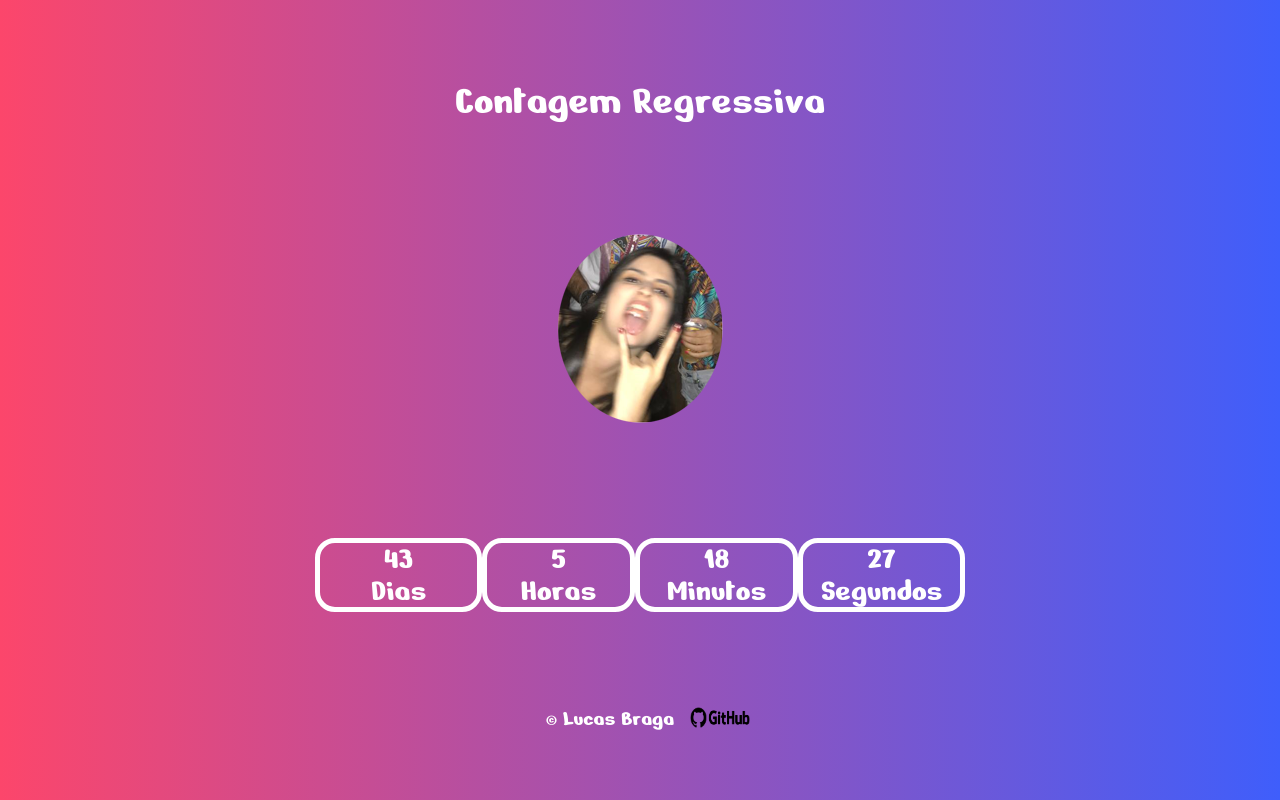
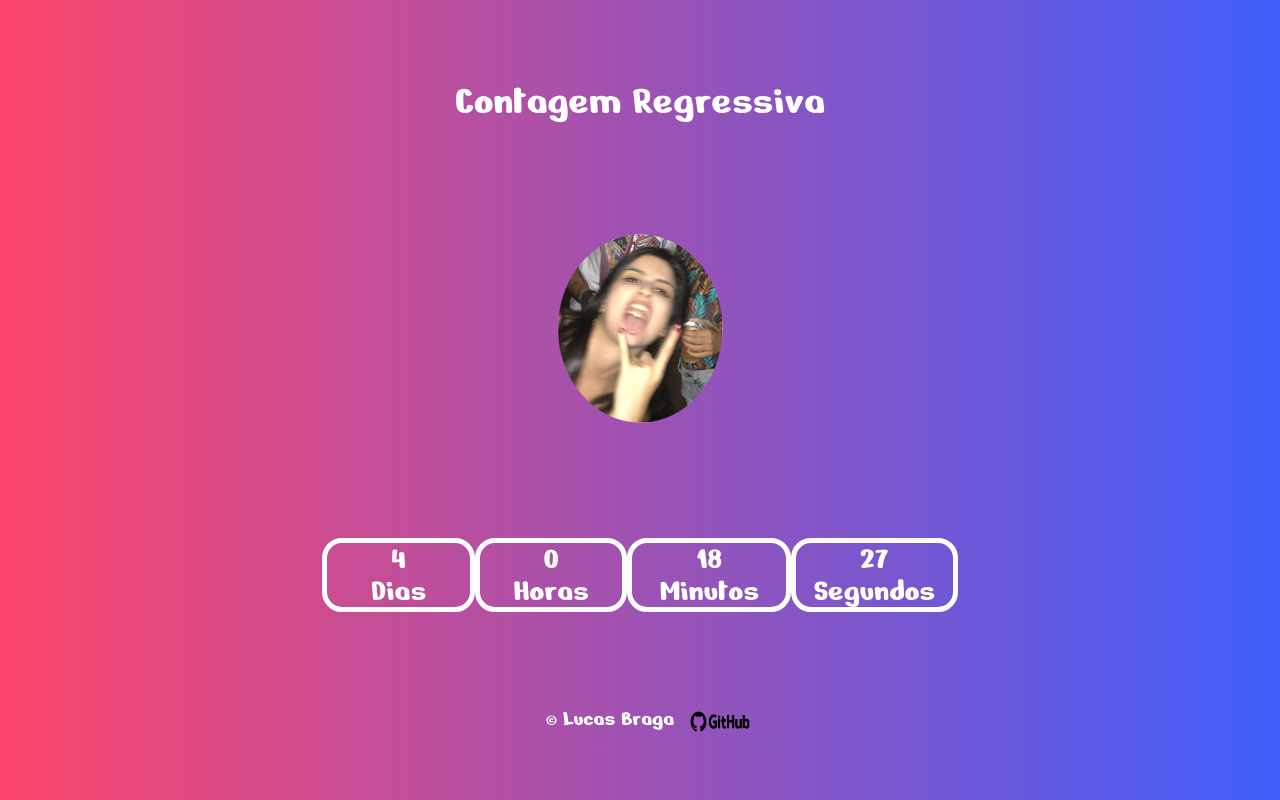
Before and after one commit to LucasCBraga/Contagem-Regressiva, a plain HTML site: page index.html in a window 1280 px wide. Drawn offline with Linux system fonts and the light colour scheme.

Commit message:
alteracao na data do contador

```diff
--- a/assets/CSS/style.css
+++ b/assets/CSS/style.css
@@ -40,11 +40,10 @@ h2 {
     font-family: 'Nerko One', cursive;
     font-size: 22px;
     color: white;
-    padding-top: 5rem;
     padding: 1rem;
 }
 
 .img-logo {
     width: 60px;
-
+    margin-top: .5rem;
 }
--- a/assets/JS/script.js
+++ b/assets/JS/script.js
@@ -1,4 +1,4 @@
-var deadLine = new Date ("jan 12, 2023 04:00:00").getTime();
+var deadLine = new Date ("dec 03, 2022 23:00:00").getTime();
 var x = setInterval(function() {
 var now = new Date().getTime();
 var t = deadLine - now;
```
